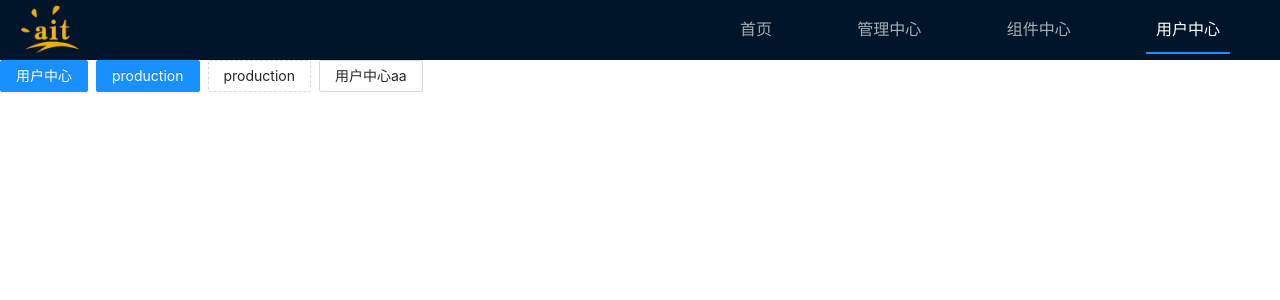
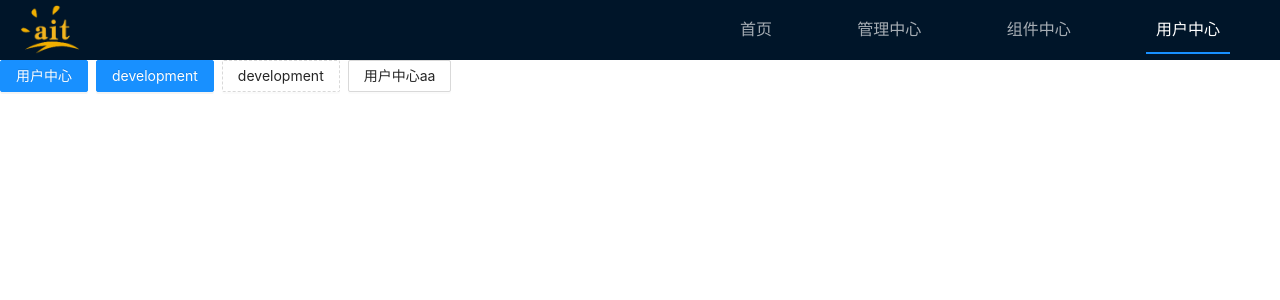
Before and after one commit to shenxuxiang/aitweb-config-center, a React app: page /#/user in a window 1280 px wide. Shown: the top 300 px of the page. Built offline with nearby package versions, Linux system fonts and the light colour scheme.

Commit message:
build: 构建dev1123

```diff
--- a/src/pages/user/index.tsx
+++ b/src/pages/user/index.tsx
@@ -7,8 +7,8 @@ export default class extends PureComponent<any, any> {
       <section>
         <Space>
           <Button type="primary">用户中心</Button>
-          <Button type="primary">production</Button>
-          <Button type="dashed">production</Button>
+          <Button type="primary">development</Button>
+          <Button type="dashed">development</Button>
           <Button>用户中心aa</Button>
         </Space>
       </section>
```
